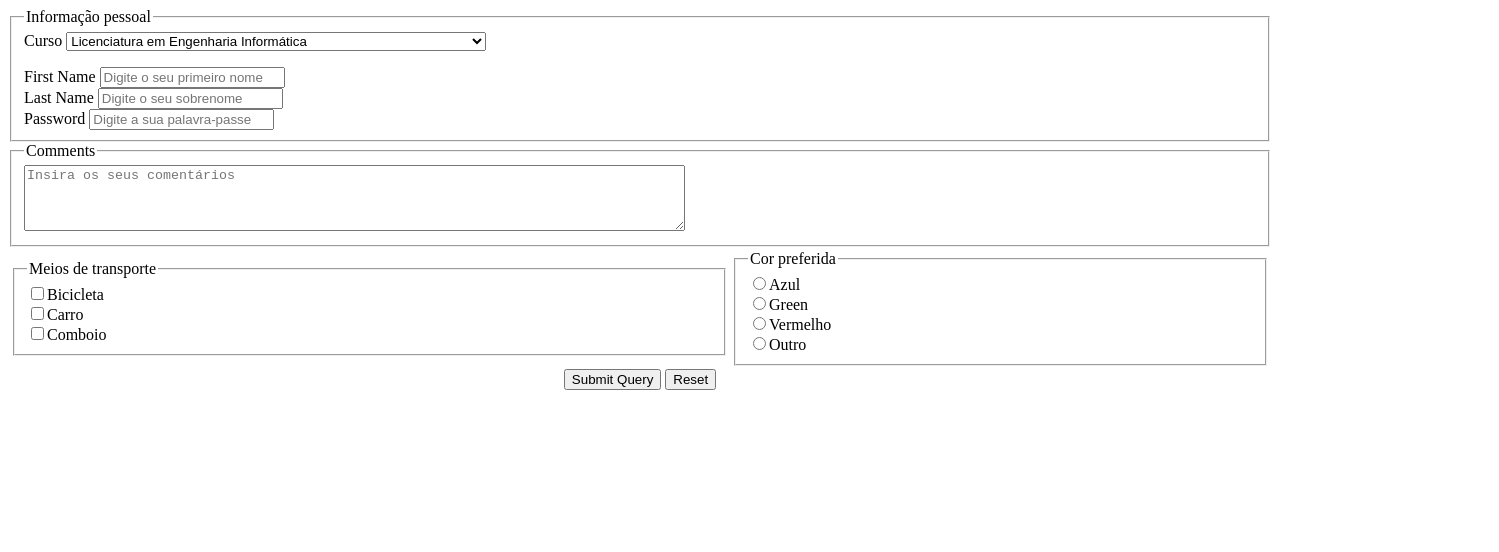
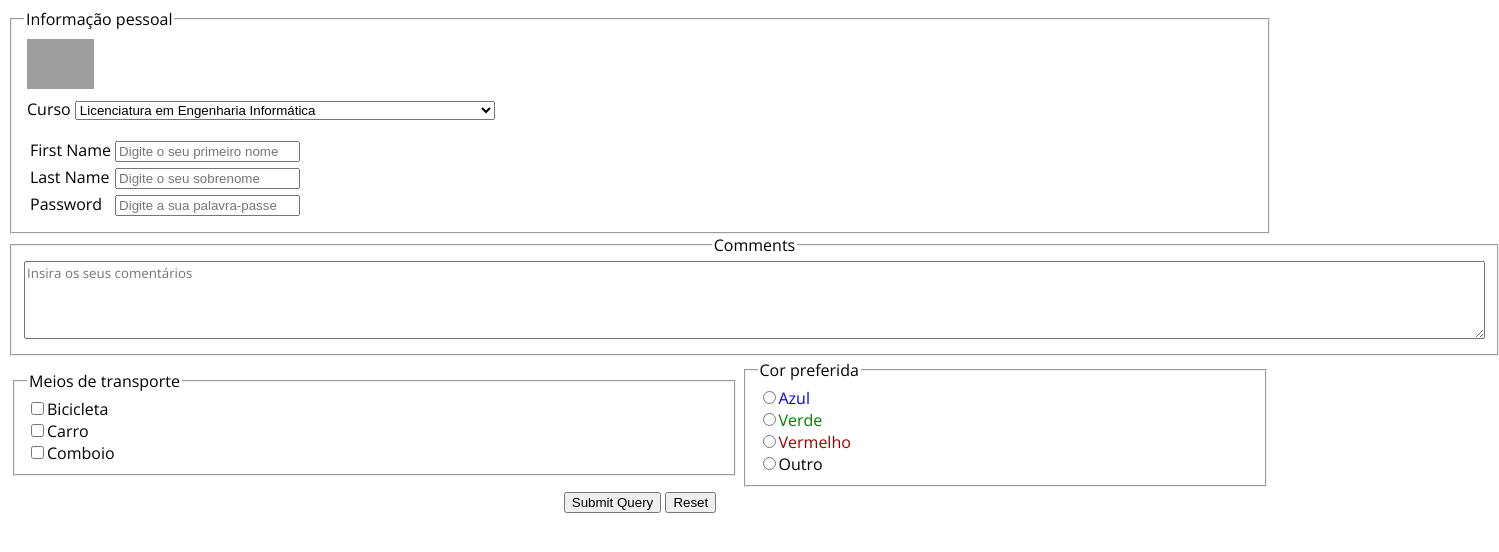
Before and after one commit to MathAveiro/ITW, a plain HTML site: page Aula02/aula2_5.html in a window 1280 px wide. Shown: the whole page, 1499 px wide, since content can reach past the window. Drawn offline with nearby package versions, Linux system fonts and the light colour scheme; grey boxes are pictures that could not be loaded.

Commit message:
Exercícios resolvidos aula02

```diff
--- a/Aula02/aula2_5.html
+++ b/Aula02/aula2_5.html
@@ -1,19 +1,32 @@
 <!DOCTYPE html>
 <html lang="en">
 <head>
+	<link href="https://fonts.googleapis.com/css?family=Open+Sans" rel="stylesheet">
 	<meta charset="UTF-8">
 	<meta name="Author" content="Cláudio e Fábio Henriques">
 	<meta name="Keywords" content="exercicio">
 	<meta name="Description" content="Exercício 5 da aula 2">
 	<title>Exercício 5 - Aula 2</title>
-	<style type="text/css">
-
+	<style>
+		.font {
+			font-family: 'Open Sans', sans-serif;
+		}
 	</style>
 </head>
 <body>
-	<form name="PersonData" action="http://192.168.160.36/FormEcho.aspx" method="post">
+	<form class="font" name="PersonData" action="http://192.168.160.36/FormEcho.aspx" method="post">
 		<fieldset>
 			<legend>Informação pessoal</legend>
+			<table width="100%">
+				<tr>
+					<td>
+						<a href="http://www.ua.pt/">
+							<img height="50px" src="http://sweet.ua.pt/paulo.dias/Paulo%20Dias_files/logo_ua.png" alt="UA" title="UA">
+						</a>
+					</td>
+				</tr>
+				<tr>
+					<td>
 						<label for="curso">Curso</label>
 							<select id="curso" name="Curso">
 								<option value="1" selected="selected">Licenciatura em Engenharia Informática</option>
@@ -22,16 +35,39 @@
 								<option value="4">Outro</option>
 							</select>
 						</p>
+						<table>
+							<tr>
+								<td>
 									<label for="firstName">First Name</label>
-			<input id="firstName" type="text" name="firstName" placeholder="Digite o seu primeiro nome"/><br/></label>
+								</td>
+								<td>
+									<input id="firstName" type="text" name="firstName" placeholder="Digite o seu primeiro nome"/><br/>
+								</td>
+							</tr>
+							<tr>
+								<td>
 									<label for="lastName">Last Name</label>
-			<input id="lastName" type="text" name="lastName" placeholder="Digite o seu sobrenome"/><br/></label>
+								</td>
+								<td>
+									<input id="lastName" type="text" name="lastName" placeholder="Digite o seu sobrenome"/><br/>
+								</td>
+							</tr>
+							<tr>
+								<td>
 									<label for="password">Password</label>
-			<input id="password" type="password" name="password" placeholder="Digite a sua palavra-passe"/><br/></label>
+								</td>
+								<td>
+									<input id="password" type="password" name="password" placeholder="Digite a sua palavra-passe"/><br/>
+								</td>
+							</tr>
+						</table>
+					</td>
+				</tr>
+			</table>
 		</fieldset>
-		<fieldset>
+		<fieldset style="text-align: center">
 			<legend>Comments</legend>
-			<label hidden for="comments">Comentários</label><textarea id="comments" name="comments" rows="4" cols="80" placeholder="Insira os seus comentários"></textarea>
+			<label hidden for="comments">Comentários</label><textarea style="font-family: 'Open Sans', sans-serif" id="comments" name="comments" rows="4" cols="180" placeholder="Insira os seus comentários"></textarea>
 		</fieldset>
 		<table width="100%">
 			<tr>
@@ -46,9 +82,9 @@
 				<td>
 					<fieldset>
 						<legend>Cor preferida</legend>
-						<input id="blue" type="radio" name="color" value="Azul"><label for="blue">Azul</label><br/>
-						<input id="green" type="radio" name="color" value="Verde"><label for="green">Green</label><br/>
-						<input id="red" type="radio" name="color" value="Vermelho"><label for="red">Vermelho</label><br/>
+						<input id="blue" type="radio" name="color" value="Azul"><label for="blue" style="color: blue">Azul</label><br/>
+						<input id="green" type="radio" name="color" value="Verde"><label for="green" style="color: green">Verde</label><br/>
+						<input id="red" type="radio" name="color" value="Vermelho"><label for="red" style="color: rgb(155,000,000)">Vermelho</label><br/>
 						<input id="other" type="radio" name="color" value="Outra"><label for="other">Outro</label><br/>
 					</fieldset>
 				</td>
```
Lines whose indentation alone changed are shown as unchanged.
